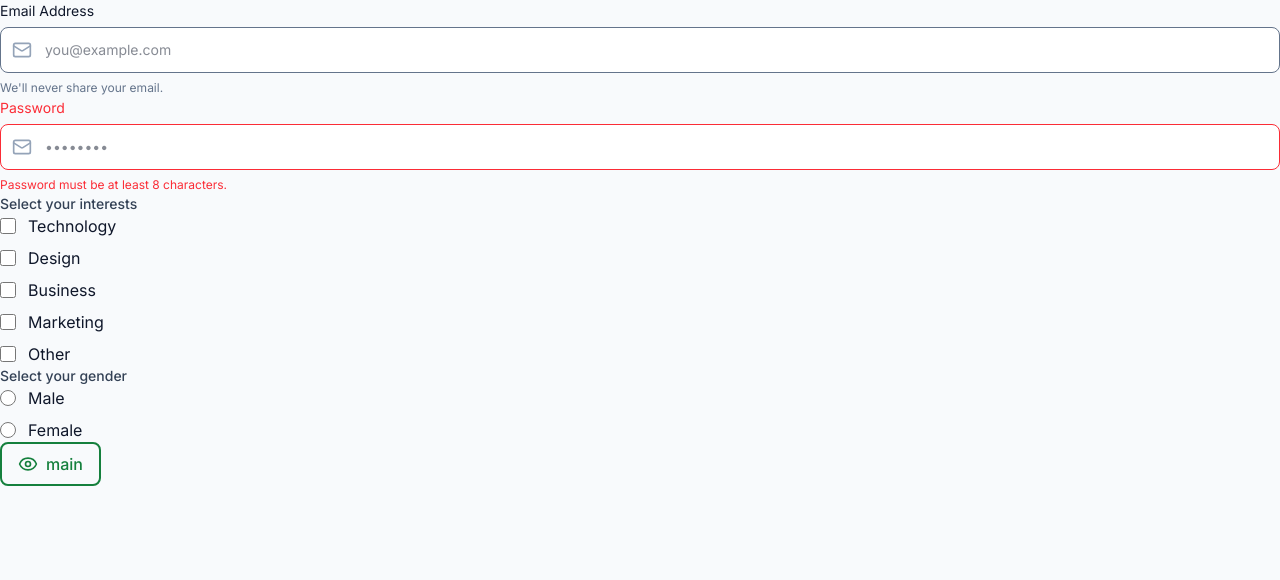
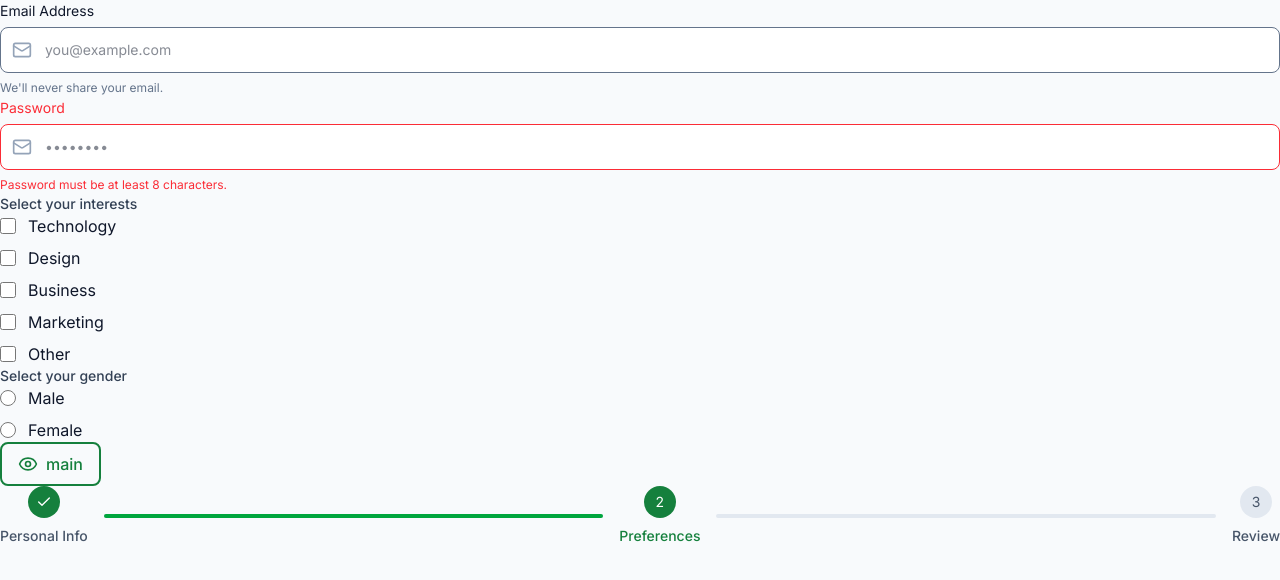
Before and after one commit to Bassant77533/user-manager, a Next.js app: page / in a window 1280 px wide. Shown: the top 580 px of the page. Built offline with nearby package versions, Linux system fonts and the light colour scheme.

Commit message:
feat: created progress bar

```diff
--- a/app/components/atoms/StepCircle.tsx
+++ b/app/components/atoms/StepCircle.tsx
@@ -4,7 +4,7 @@ import { Check } from 'lucide-react';
 interface StepCircleProps {
     content?: number | React.ReactNode;
     isActive ?: boolean;
-    isCompleted: boolean;
+    isCompleted ?: boolean;
     size?: "small" | "large";
     title: string;
 }
@@ -39,7 +39,7 @@ return (
         content
     )}
     </div>
-    <span className="text-sm font-medium text-slate-600">
+    <span className={`text-sm font-medium ${isActive ? 'text-primary-600' : 'text-slate-600'}`}>
     {title}
     </span>
 </div>
--- /dev/null
+++ b/app/components/organisms/ProgressBar.tsx
@@ -0,0 +1,44 @@
+import React from 'react'
+import StepCircle from '../atoms/StepCircle'
+
+
+interface Step {
+    id: number
+    title: string
+}
+
+
+interface ProgressBarProps {
+    steps: Step[]
+    currentStep: number
+}
+
+const ProgressBar = ({steps, currentStep}: ProgressBarProps) => {
+return (
+    <div className='flex  items-center justify-between'>
+        {
+            steps.map((step,index)=>{
+                const isActive = step.id === currentStep
+                const isCompleted = step.id < currentStep
+                return (
+                    <React.Fragment key={step.id}>
+                        <StepCircle content={step.id} title={step.title} isActive={isActive} isCompleted={isCompleted} />
+                        {/* connector */}
+                        {index < steps.length - 1 && (
+                            <div className="mx-4 flex-1 h-1 bg-slate-200 rounded">
+                            <div
+                                className={`h-1 rounded transition-all duration-300 ${
+                                isCompleted ? 'bg-green-600 w-full' : 'w-0'
+                                }`}
+                            />
+                            </div>
+                        )}
+                    </React.Fragment>
+                )
+            })
+        }
+    </div>
+)
+}
+
+export default ProgressBar
--- a/app/page.tsx
+++ b/app/page.tsx
@@ -11,6 +11,7 @@ import StepCircle from "./components/atoms/StepCircle";
 import InputField from "./components/molecules/InputField";
 import CheckboxGroup from "./components/molecules/CheckboxGroup";
 import RadioGroup from "./components/molecules/RadioButtonGroup";
+import ProgressBar from "./components/organisms/ProgressBar";
  export default function Home() {
   const [interests, setInterests] = useState<string[]>([])
   const [gender, setGender] = useState('')
@@ -60,6 +61,16 @@ import RadioGroup from "./components/molecules/RadioButtonGroup";
 />
 
 <Button variant="secondary" icon="eye">main</Button>
+
+
+ <ProgressBar
+  steps={[
+    { id: 1, title: 'Personal Info' },
+    { id: 2, title: 'Preferences' },
+    { id: 3, title: 'Review' },
+  ]}
+  currentStep={2}
+/>
   </main>
   );
 }
```
